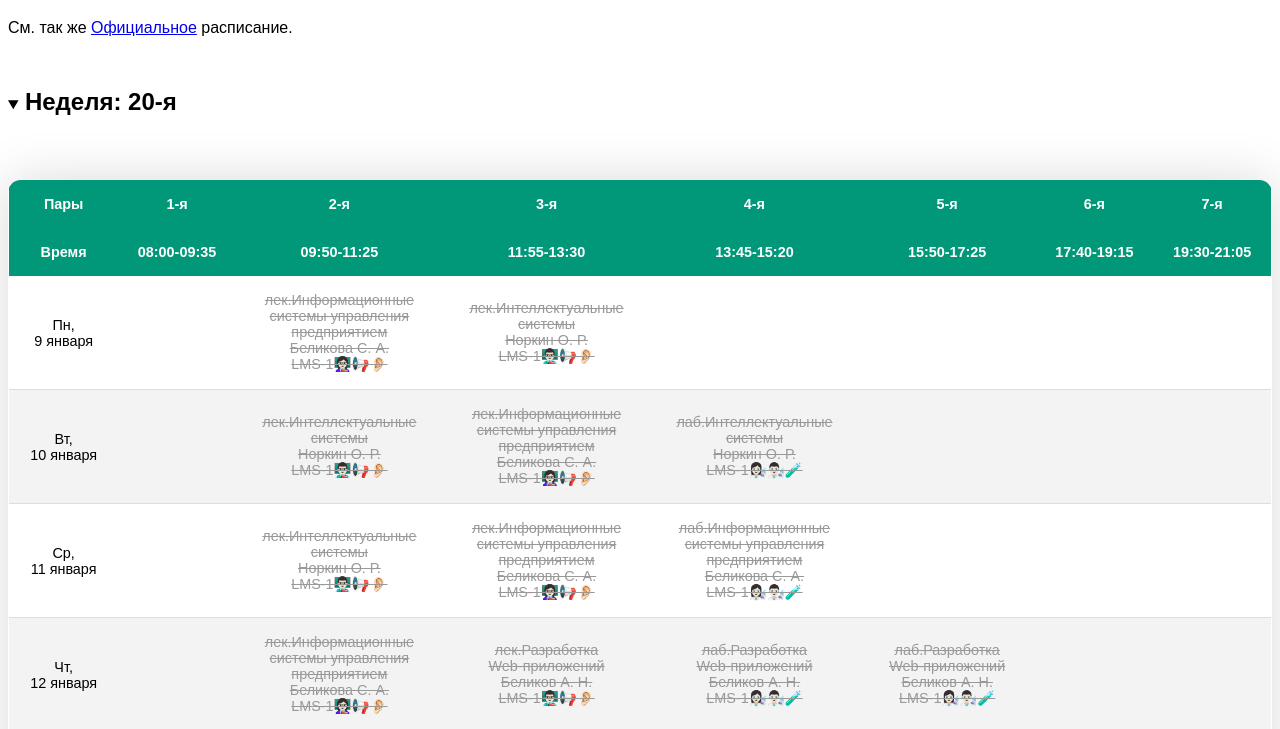
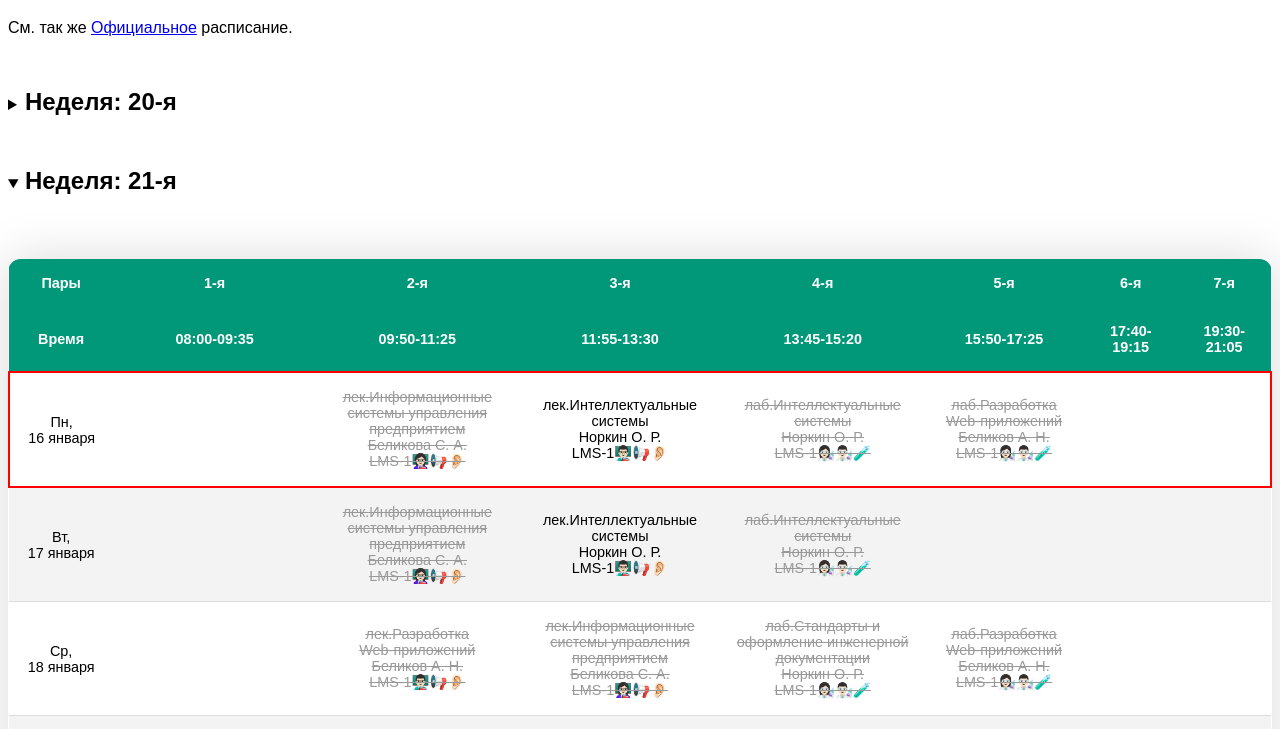
Before and after one commit to ictisrulez/schedule, a plain HTML site: page index.html in a window 1280 px wide. Shown: the part 61-790 px from the top of the page. Drawn offline with Linux system fonts and the light colour scheme.

Commit message:
Update index.html

```diff
--- a/index.html
+++ b/index.html
@@ -15,7 +15,7 @@
 <body>
 <h1>Расписание занятий группы КТбз5-3</h1>
 <p>См. так же <a href="https://ictis.sfedu.ru/schedule/" target="_blank">Официальное</a> расписание.</p>
-<details open>
+<details>
   <summary><h2>Неделя: 20-я</h2></summary>
   <table class="schedule-table">
   <thead>
@@ -91,7 +91,7 @@
   <td></td>
   <td></td>
   </tr>
-  <tr class="today">
+  <tr>
   <td>Сб, 14&nbsp;января</td>
   <td></td>
   <td class="canceled">лек.Разработка <span style="white-space: nowrap;">Web-приложений</span><br>Беликов&nbsp;А.&nbsp;Н.<br>LMS-1👨🏻‍🏫📢👂🏻</td>
@@ -130,7 +130,7 @@
   </tr>
   </thead>
   <tbody>
-  <tr>
+  <tr class="today">
   <td>Пн, 16&nbsp;января</td>
   <td></td>
   <td class="canceled">лек.Информационные системы управления предприятием<br>Беликова&nbsp;С.&nbsp;А.<br>LMS-1👩🏻‍🏫📢👂🏻</td>
```
